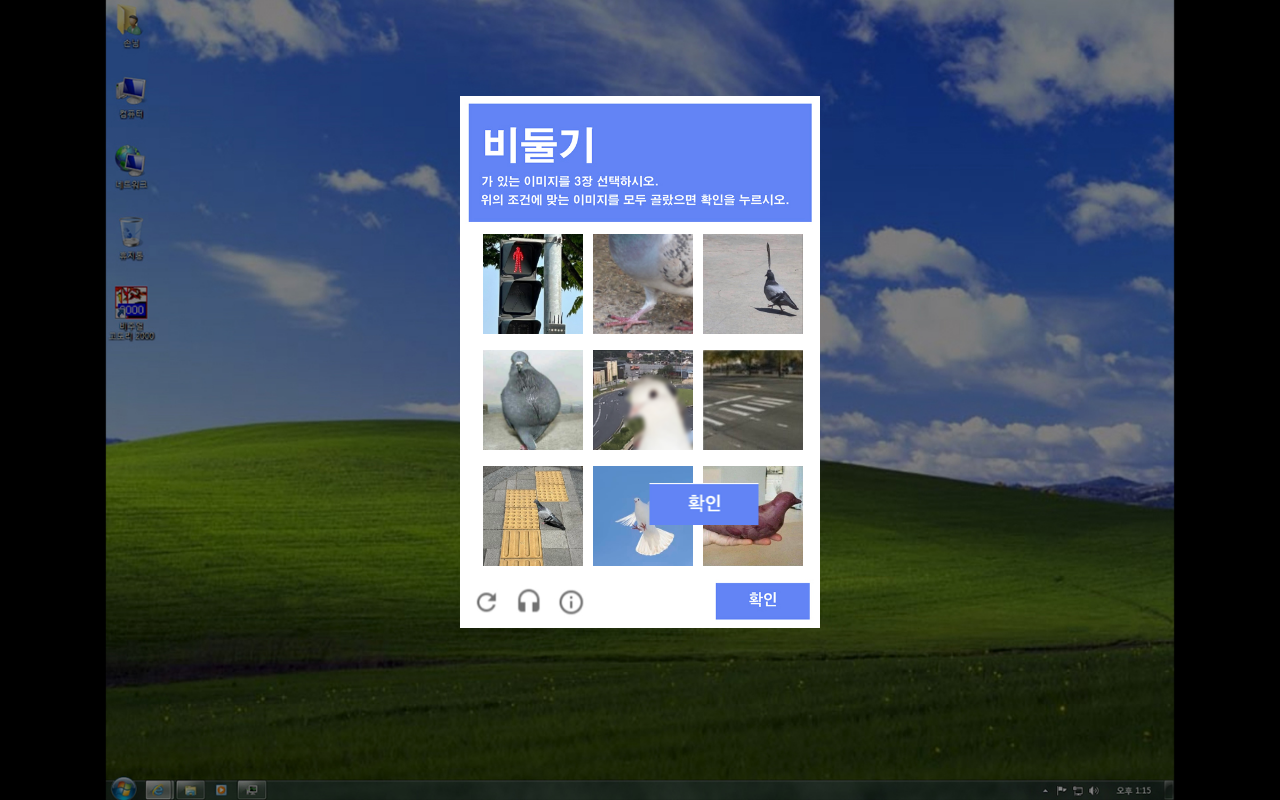
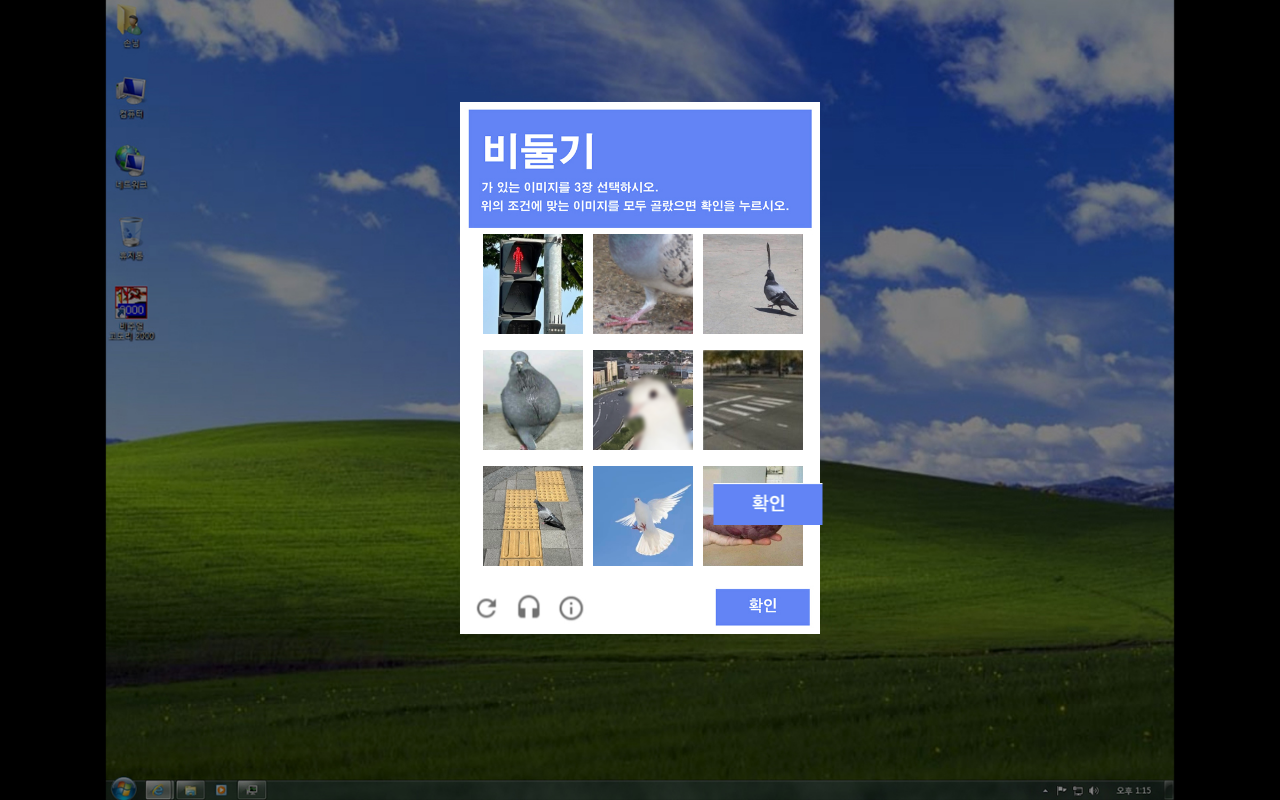
Before and after one commit to mimisuuuuuuu/today1, a plain HTML site: page index.html in a window 1280 px wide. Drawn offline with Linux system fonts and the light colour scheme.

Commit message:
Update index.html

```diff
--- a/index.html
+++ b/index.html
@@ -63,7 +63,7 @@
             width: 360px;
             height: 532px;
             position: absolute;
-            top: 45.3%;
+            top: 46%;
             left: 50%;
             transform: translate(-50%, -50%);
             cursor: pointer;
@@ -73,7 +73,7 @@
         #confirmButton {
             position: absolute;
             top: 63%;
-            left: 55%;
+            left: 60%;
             transform: translate(-50%, -50%);
             cursor: pointer;
             z-index: 3;
```
